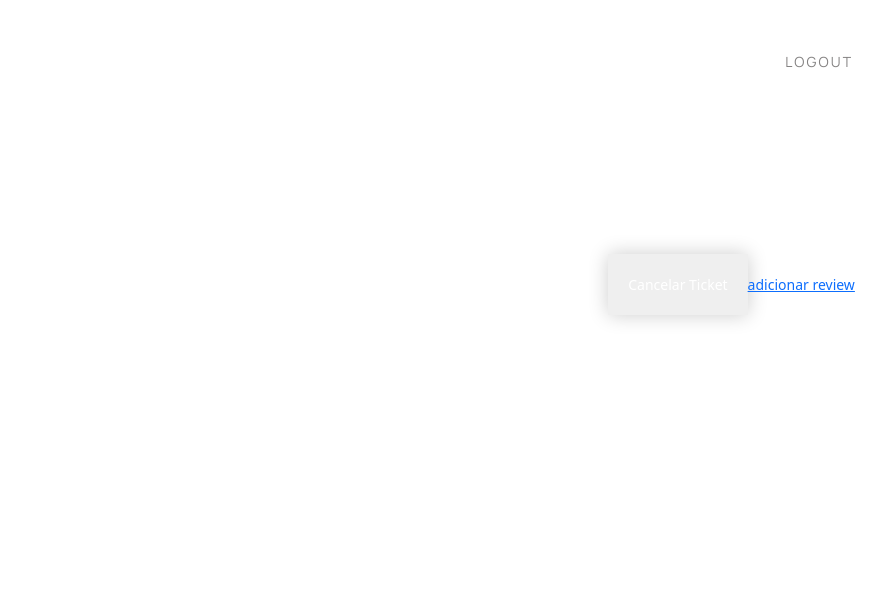
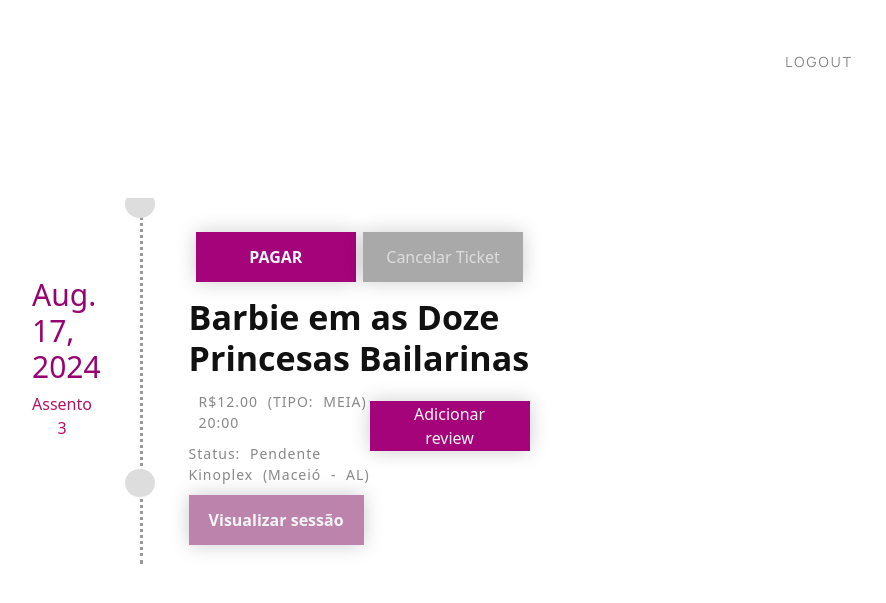
Before and after one commit to mariahlins/PS-MovieTicketBookingSystem, a Django app: page /tickets/ticketHistory/ in a window 1280 px wide. Shown: the top 603 px of the page, without its empty margins (98-984 px from the left). Run offline with Django 5.2, Linux system fonts and the light colour scheme; a user stored in the database is signed in; data comes from the database, SQL or seed files in the repository; both versions use the stored data as it was after the commit; some libraries are stand-ins or nearby versions.

Commit message:
Estilização tickets

```diff
--- a/cinemas/static/cinemas/css/styles.css
+++ b/cinemas/static/cinemas/css/styles.css
@@ -514,3 +514,127 @@ button:hover {
   margin: 25px;
   margin-left: 70px;
 }
+
+* {
+  box-sizing: border-box;
+  margin:0;
+  padding:0;
+}
+
+div.ticket {
+  max-width: 1750px;
+  margin: 0 auto;
+  overflow: hidden;
+  margin-left: 50px;
+  max-height: 1000px;
+}
+
+.upcomming {
+  font-size: 45px;
+  text-transform: uppercase;
+  border-left: 14px solid rgba(255, 235, 59, 0.78);
+  padding-left: 12px;
+  margin: 18px 8px;
+}
+.ticket .item {
+  width: 48%;
+  float: left;
+  padding: 0 20px;
+  background: #fff;
+  overflow: hidden;
+  margin: 10px
+}
+.ticket .item-right, .ticket .item-left {
+  float: left;
+  padding: 20px
+}
+.ticket .item-right {
+  padding: 79px 50px;
+  margin-right: 20px;
+  width: 25%;
+  position: relative;
+  height: 286px
+}
+.ticket .item-right .up-border, .ticket .item-right .down-border {
+    padding: 14px 15px;
+    background-color: #ddd;
+    border-radius: 50%;
+    position: absolute
+}
+.ticket .item-right .up-border {
+  top: -8px;
+  right: -35px;
+}
+.ticket .item-right .down-border {
+  bottom: -13px;
+  right: -35px;
+}
+.ticket .item-right .num {
+  font-size: 30px;
+  text-align: center;
+  color: #970370;
+}
+.ticket .item-right .day, .ticket .item-left .event {
+  color: #555;
+  font-size: 20px;
+  margin-bottom: 9px;
+}
+.ticket .item-right .day {
+  color: #b31360;
+  text-align: center;
+  display: flex;
+  font-size: 16px;
+}
+.ticket .item-left {
+  width: 71%;
+  padding: 34px 0px 19px 46px;
+  border-left: 3px dotted #999;
+}
+.ticket .item-left .title {
+  color: #111;
+  font-size: 34px;
+  margin-bottom: 12px;
+  font-weight: 600;
+}
+.ticket .item-left .sce {
+  margin-top: 5px;
+  display: block
+}
+.ticket .item-left .sce .icon, .ticket .item-left .sce p,
+.ticket .item-left .loc .icon, .ticket .item-left .loc p{
+    float: left;
+    word-spacing: 5px;
+    letter-spacing: 1px;
+    color: #888;
+    margin-bottom: 10px;
+}
+.ticket .item-left .sce .icon, .ticket .item-left .loc .icon {
+  margin-right: 10px;
+  font-size: 20px;
+  color: #666
+}
+
+.ticket button{
+  font-size: 16px;
+  display: flex;
+  justify-content: center;
+  align-items: center;
+  text-align: center;
+  width: 160px;
+  height: 50px;
+  color: #ddd;
+  background-color: #a5037a;
+}
+
+.ticket button:hover{
+  color: #fff;
+  background-color: #c80394;
+  transform: scale(1);
+}
+
+.ticket .ticket-session{
+  width: 175px;
+  font-weight: bold;
+  color: #760157c2;
+  background-color: #7601577c;
+}
--- a/tickets/templates/tickets/ticketHistory.html
+++ b/tickets/templates/tickets/ticketHistory.html
@@ -12,53 +12,55 @@
     {% endif %}
 
     {% if tickets %}
-    <table>
-        <thead>
-            <tr>
-                <th>Número do Assento</th>
-                <th>Tipo de Ticket</th>
-                <th>Status</th>
-                <th>Preço</th>
-                <th>Data da Compra</th>
-                <th>Data da Sessão</th>
-                <th>Cancelado em</th>
-                </tr>
-            </thead>
-            <tbody>
     {% for ticket in tickets %}
-                    <tr>
-                        <td>{{ ticket.seatNumber }}</td>
-                        <td>{{ ticket.ticketType }}</td>
-                        <td>{{ ticket.get_status_display }}</td>
-                        <td>{{ ticket.price }}</td>
-                        <td>{{ ticket.purchasedAt }}</td>
-                        <td>{{ ticket.session.date }}</td>
-                        <td>
-                            {% if ticket.status == 'CANCELLED' %}
-                                {{ ticket.cancelledAt|date:"d/m/Y H:i" }}
-                            {% else %}
-                                Não Cancelado
-                            {% endif %}
-                        </td>
-                        <td>
-                            {% if ticket.status == 'PENDING' %}
+    <div class="ticket">
+        <div class="item">
+            <div class="item-right">
+              <h2 class="num">{{ticket.session.date}}</h2>
+              <p class="day">Assento {{ticket.seatNumber}}</p>
+              <span class="up-border"></span>
+              <span class="down-border"></span>
+            </div>
+
+            <div class="item-left">
+                {% if ticket.paid %}
+                    <p class="event" style="color: rgb(200, 10, 120);">Ticket pago!</p>
+                {% elif ticket.status == 'PENDING' %}
+                <div style="display: flex; justify-content: space-evenly; margin-bottom: 15px;">
+                    <button><a href="{% url 'payTicket' ticket.id %}" style="text-decoration: none; color: aliceblue; font-weight: bold;">PAGAR</a></button>
+
                     <form action="{% url 'cancelTicket' ticket.id %}" method="post">
                         {% csrf_token %}
-                                    <button type="submit">Cancelar Ticket</button>
+                        <button type="submit" style="background-color: darkgray;">Cancelar Ticket</button>
                     </form>
+                </div>
                 {% else %}
-                                Não disponível
+                    <p class="event" style="color: rgb(200, 10, 120); font-size: 14px;">Ticket cancelado em: {{ ticket.cancelledAt }}</p>
                 {% endif %}
-                        </td>
-                        <td>
+              <h2 class="title">{{ticket.session.movie.title}}</h2>
+
+              <div class="sce">
+                <div class="icon">
+                  <i class="fa fa-table"></i>
+                </div>
+                <p>R${{ ticket.price }} (TIPO: {{ ticket.ticketType }})<br/> {{ticket.session.hour}}</p>
+              </div>
+              <div class="fix"></div>
+              <div class="loc">
+                <div class="icon">
+                  <i class="fa fa-map-marker"></i>
+                </div>
+                <p>Status: {{ ticket.get_status_display }} <br/> {{ticket.session.cinema}}</p>
+              </div>
+              <div class="fix"></div>
               {% if ticket.status != 'CANCELLED' %}
-                                <a href="{% url 'newReview' ticket.id %}">adicionar review</a>
+                  <button><a href="{% url 'newReview' ticket.id %}" style="text-decoration: none; color: whitesmoke;">Adicionar review</a></button>
               {% endif %}
-                        </td>
-                    </tr>
+              <button class="ticket-session"><a href="{% url 'tickets' ticket.session.id %}" style="text-decoration: none; color: whitesmoke;">Visualizar sessão</a></button>
+            </div>
+          </div>
+        </div>
         {% endfor %}
-            </tbody>
-        </table>
     {% else %}
         <p>Você não possui tickets.</p>
     {% endif %}
```
Also changed, not shown: tickets/templates/tickets/activeTickets.html (+43 -36 lines), tickets/templates/tickets/cancelledTicket.html (+44 -21 lines), db.sqlite3. Lines whose indentation alone changed are shown as unchanged.
